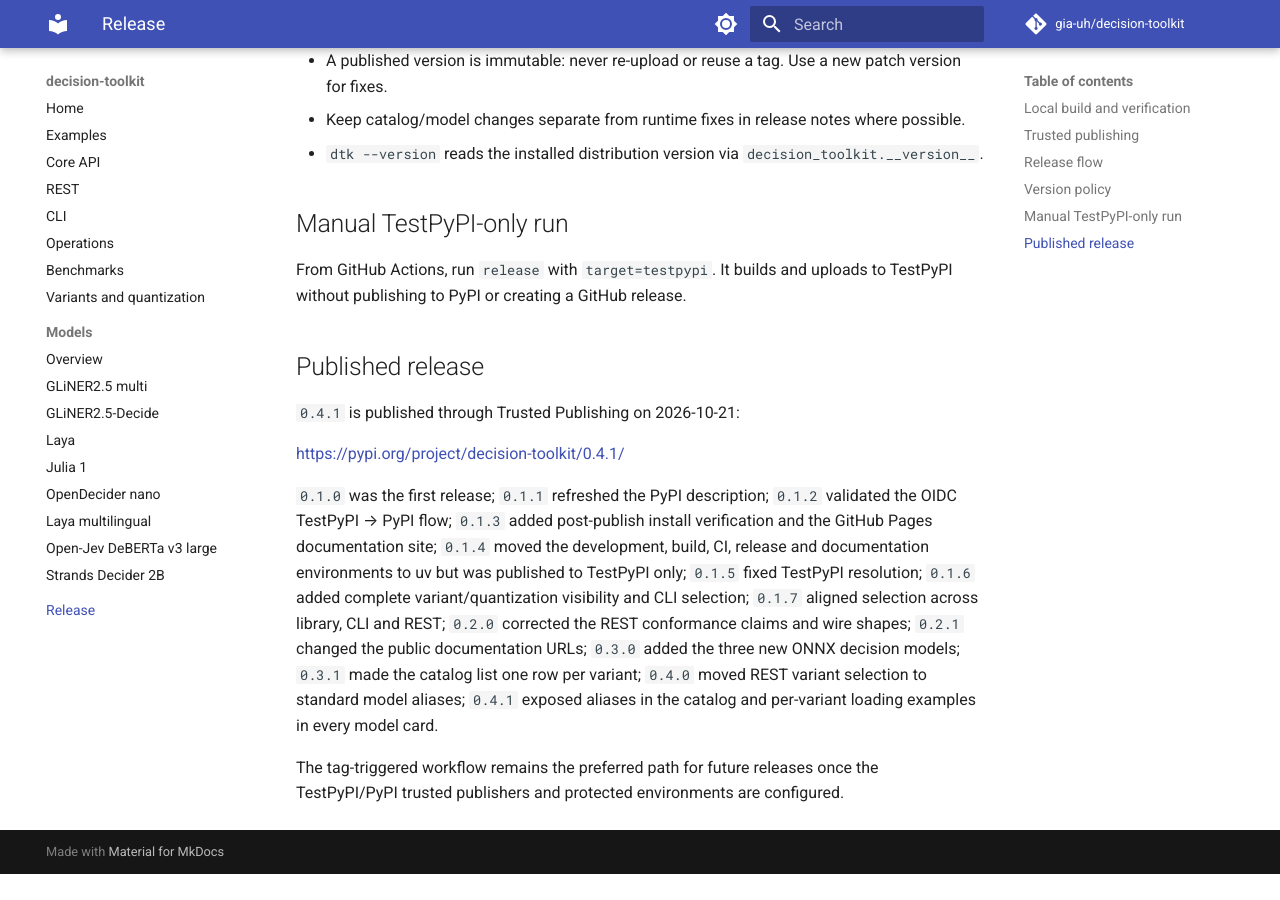
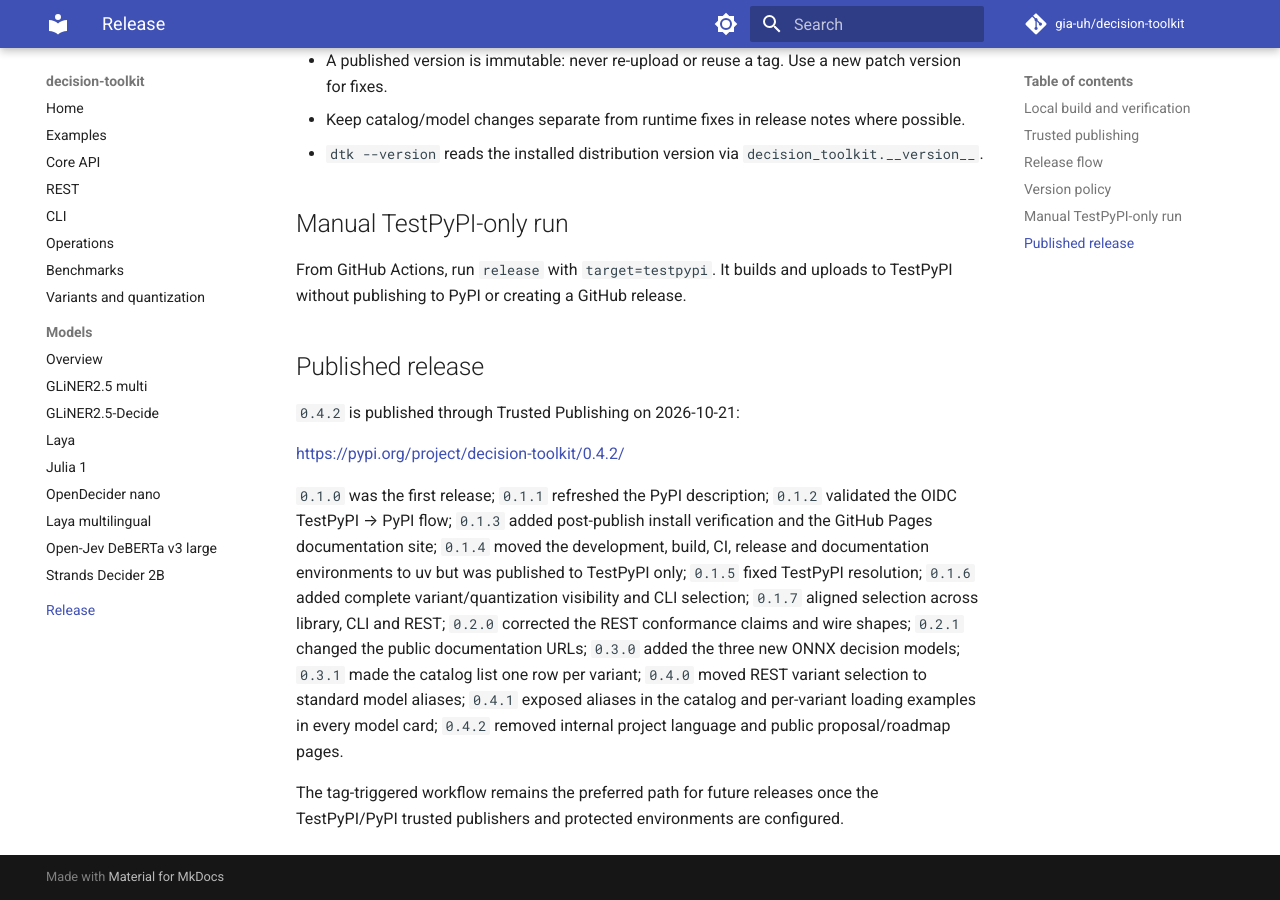
Before and after one commit to gia-uh/decision-toolkit, an MkDocs documentation site: the page built from docs/RELEASE.md, in a window 1280 px wide and 900 px high, scrolled down 2757 px. Built offline with MkDocs 1.6.1 and Material for MkDocs 9.7.7, drawn with Linux system fonts in a browser that asks for light colours; comment, search, counter and statistics services are not loaded; before the commit the page ends 3631 px from its top, so only the background shows below that; some of the changed text lies outside the part shown.

Commit message:
release: decision-toolkit 0.4.2 public documentation cleanup

````diff
--- a/docs/RELEASE.md
+++ b/docs/RELEASE.md
@@ -39,7 +39,7 @@
 ```bash
 uv venv --python 3.12 /tmp/dtk-wheel
 uv pip install --python /tmp/dtk-wheel/bin/python \
-  dist/decision_toolkit-0.4.1-py3-none-any.whl
+  dist/decision_toolkit-0.4.2-py3-none-any.whl
 uv pip check --python /tmp/dtk-wheel/bin/python
 /tmp/dtk-wheel/bin/dtk --version
 /tmp/dtk-wheel/bin/dtk models list --json
@@ -50,7 +50,7 @@
 
 ```bash
 uv pip install --python /tmp/dtk-wheel/bin/python \
-  "dist/decision_toolkit-0.4.1-py3-none-any.whl[onnx,server,tracing]"
+  "dist/decision_toolkit-0.4.2-py3-none-any.whl[onnx,server,tracing]"
 /tmp/dtk-wheel/bin/dtk decide --model gliner2.5-decide ...
 /tmp/dtk-wheel/bin/dtk serve --model gliner2.5-decide --warmup --port 8016
 curl -s http://127.0.0.1:8016/health
@@ -84,8 +84,8 @@
 4. Create and push an annotated tag:
 
    ```bash
-   git tag -a v0.4.1 -m "decision-toolkit 0.4.1"
-   git push origin v0.4.1
+   git tag -a v0.4.2 -m "decision-toolkit 0.4.2"
+   git push origin v0.4.2
    ```
 
 5. `.github/workflows/release.yml` builds once, publishes to **TestPyPI**, then
@@ -134,9 +134,9 @@
 
 ## Published release
 
-`0.4.1` is published through Trusted Publishing on 2026-10-21:
+`0.4.2` is published through Trusted Publishing on 2026-10-21:
 
-<https://pypi.org/project/decision-toolkit/0.4.1/>
+<https://pypi.org/project/decision-toolkit/0.4.2/>
 
 `0.1.0` was the first release; `0.1.1` refreshed the PyPI description; `0.1.2`
 validated the OIDC TestPyPI → PyPI flow; `0.1.3` added post-publish install
@@ -148,7 +148,8 @@
 claims and wire shapes; `0.2.1` changed the public documentation URLs; `0.3.0`
 added the three new ONNX decision models; `0.3.1` made the catalog list one row per variant; `0.4.0` moved REST variant
 selection to standard model aliases; `0.4.1` exposed aliases in the catalog and
-per-variant loading examples in every model card.
+per-variant loading examples in every model card; `0.4.2` removed internal
+project language and public proposal/roadmap pages.
 
 The tag-triggered workflow remains the preferred path for future releases once
 the TestPyPI/PyPI trusted publishers and protected environments are configured.
--- a/pyproject.toml
+++ b/pyproject.toml
@@ -4,7 +4,7 @@
 
 [project]
 name = "decision-toolkit"
-version = "0.4.1"
+version = "0.4.2"
 description = "Local-first toolkit for open-weights decision models: one ONNX engine, one adapter per model contract, typed choice/yes-no/score decisions with probabilities on CPU."
 readme = "README.md"
 requires-python = ">=3.12"
--- a/src/decision_toolkit/__init__.py
+++ b/src/decision_toolkit/__init__.py
@@ -7,7 +7,7 @@
 
 from __future__ import annotations
 
-__version__ = "0.4.1"
+__version__ = "0.4.2"
 
 from .adapters import register_adapter
 from .calibration import brier_score, expected_calibration_error, threshold_sweep
````
Also changed, not shown: CHANGELOG.md (+9 -1 lines), README.md (+2 -2 lines), 1 other file.
